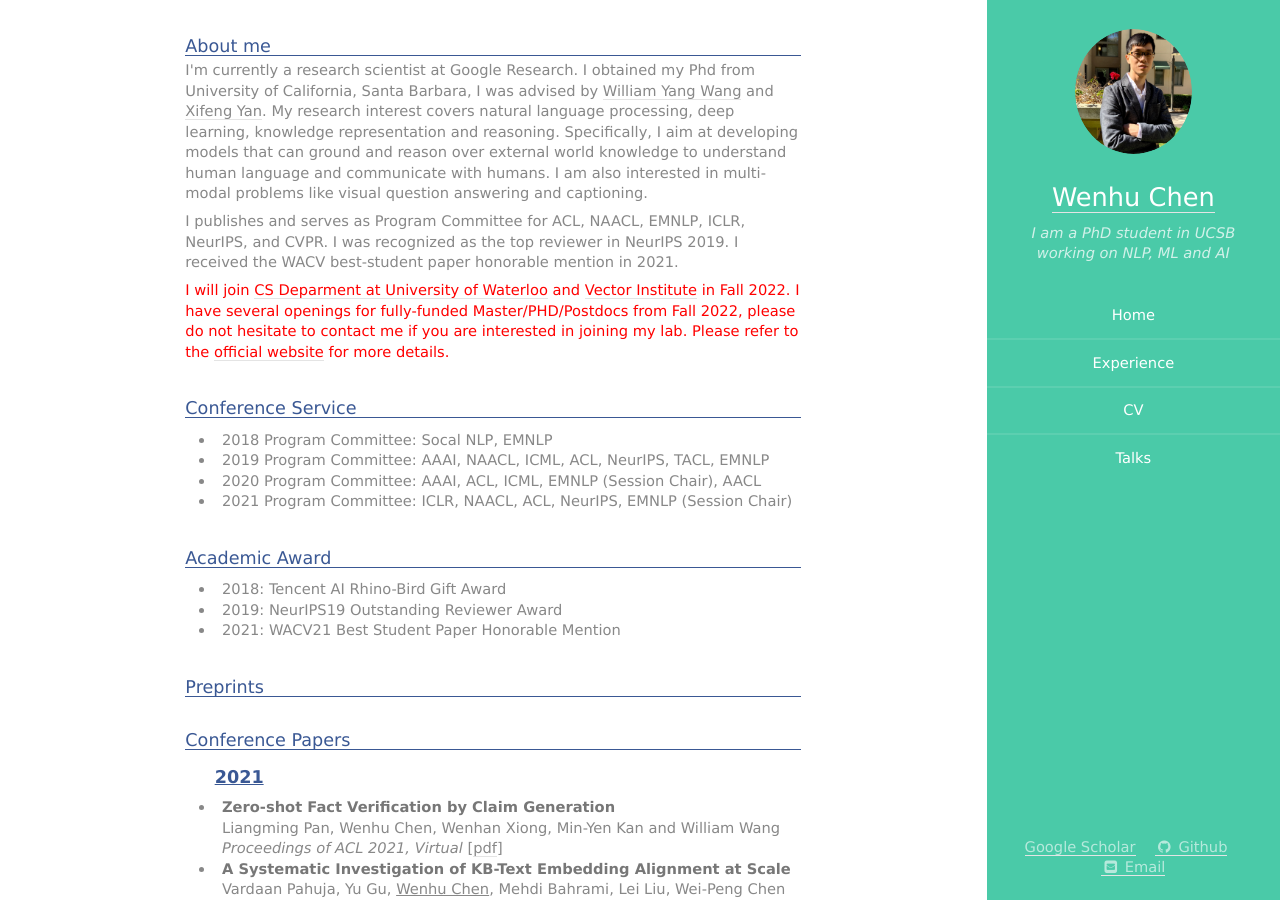
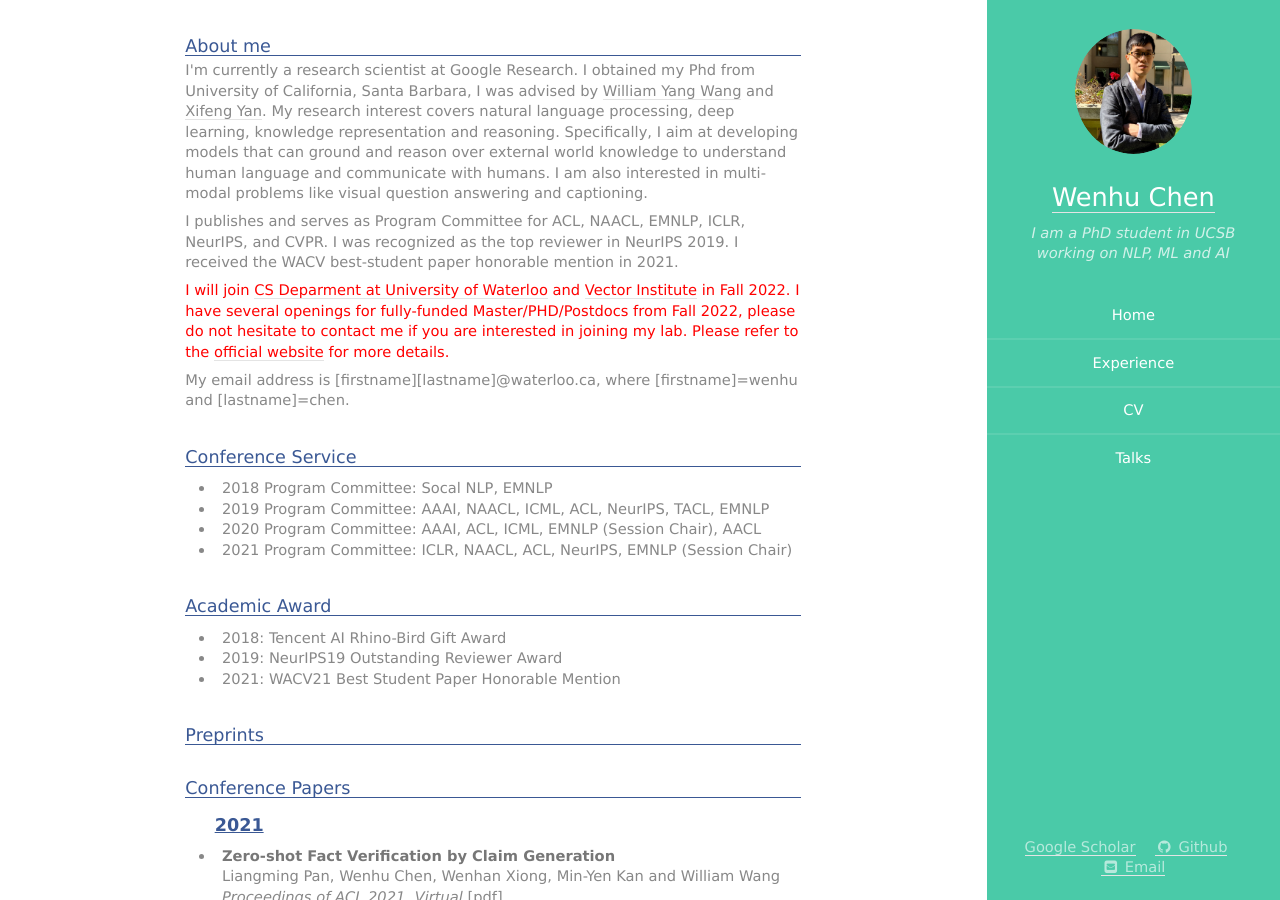
Before and after one commit to wenhuchen/wenhuchen.github.io, a Jekyll site: the page built from index.html, in a window 1280 px wide and 900 px high. Built offline with Jekyll 4.4.1, drawn with Linux system fonts in a browser that asks for light colours.

Commit message:
update email

```diff
--- a/_config.yml
+++ b/_config.yml
@@ -1,6 +1,6 @@
 # Site settings
 title: Wenhu Chen's Home Page
-email: wenhuchen@cs.ucsb.edu
+email: wenhuchen@waterloo.ca
 description: > # this means to ignore newlines until "baseurl:"
 baseurl: "" # the subpath of your site, e.g. /blog/
 url: "https://wenhuchen.github.io" # the base hostname & protocol for your site
--- a/index.html
+++ b/index.html
@@ -26,6 +26,8 @@ ul {
     <p>I publishes and serves as Program Committee for ACL, NAACL, EMNLP, ICLR, NeurIPS, and CVPR. I was recognized as the top reviewer in NeurIPS 2019. I received the WACV best-student paper honorable mention in 2021.
 
     <p><font color='red'>I will join <a href="https://cs.uwaterloo.ca/">CS Deparment at University of Waterloo</a> and <a href="https://vectorinstitute.ai/">Vector Institute</a> in Fall 2022. I have several openings for fully-funded Master/PHD/Postdocs from Fall 2022, please do not hesitate to contact me if you are interested in joining my lab. Please refer to the <a href="https://cs.uwaterloo.ca/future-graduate-students/programs">official website</a> for more details.</font></p>
+
+    <p>My email address is [firstname][lastname]@waterloo.ca, where [firstname]=wenhu and [lastname]=chen.</p>
 
 </div>
 
```
Also changed, not shown: 1 other file.
